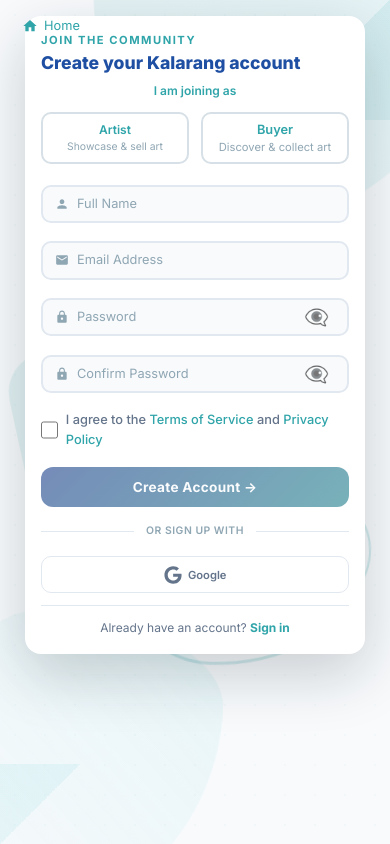
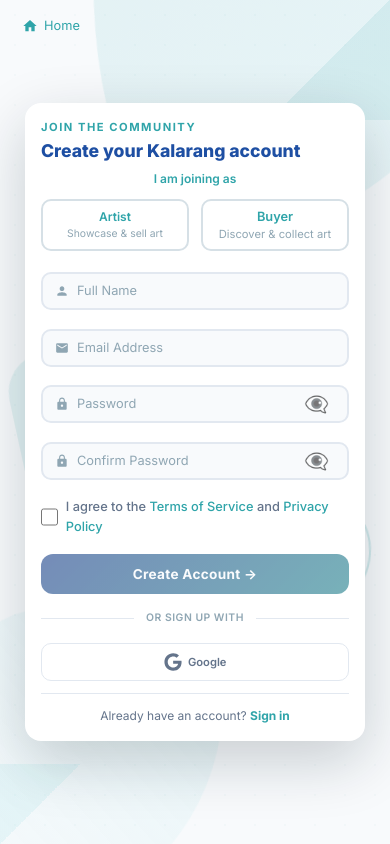
Before and after one commit to DevenderAmbati/Kalarang, a React (Create React App) app in the folder kalarang/: page /signup in a window 390 px wide. Built offline with nearby package versions, Linux system fonts and the light colour scheme; no server answers.

Commit message:
scroll enable

```diff
--- a/kalarang/src/pages/home.css
+++ b/kalarang/src/pages/home.css
@@ -161,13 +161,6 @@
 
 /* Mobile Responsive - Hide decorative icons */
 @media (max-width: 768px) {
-  body {
-    overflow: hidden;
-    position: fixed;
-    width: 100%;
-    height: 100vh;
-  }
-
   .home-icon-bg-1,
   .home-icon-bg-2,
   .home-icon-bg-3,
@@ -191,20 +184,13 @@
 
   /* Prevent scrolling - fit to screen */
   .home-container {
-    height: 100vh;
+    min-height: 100vh;
     max-height: 100vh;
     overflow: hidden;
-    position: fixed;
-    top: 0;
-    left: 0;
-    right: 0;
-    bottom: 0;
   }
 
   .home-main-content {
     flex: 1;
     overflow-y: auto;
-    overflow-x: hidden;
-    -webkit-overflow-scrolling: touch;
   }
 }
--- a/kalarang/src/pages/login.css
+++ b/kalarang/src/pages/login.css
@@ -785,26 +785,14 @@ a:hover {
 
 /* Media Queries */
 @media (max-width: 768px) {
-  body {
-    overflow: hidden;
-    position: fixed;
-    width: 100%;
-    height: 100vh;
-  }
-
   .login-container .login-left-section {
     display: none !important;
   }
   .login-container {
     grid-template-columns: 1fr !important;
-    height: 100vh;
+    min-height: 100vh;
     max-height: 100vh;
     overflow: hidden;
-    position: fixed;
-    top: 0;
-    left: 0;
-    right: 0;
-    bottom: 0;
   }
   .login-mobile-header {
     display: none !important;
@@ -827,10 +815,6 @@ a:hover {
     justify-content: center !important;
     align-items: center !important;
     padding: 1rem !important;
-    overflow-y: auto;
-    overflow-x: hidden;
-    height: 100vh;
-    -webkit-overflow-scrolling: touch;
   }
 
   /* Reduce login card size */
```
